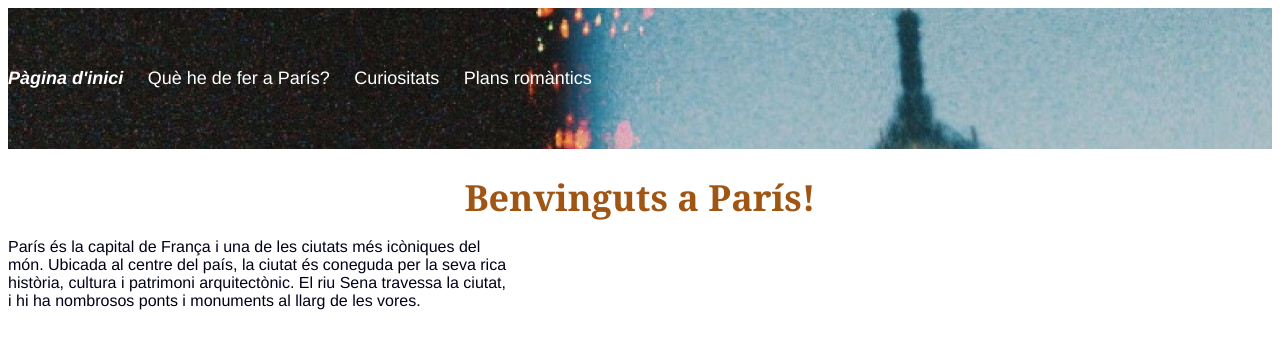
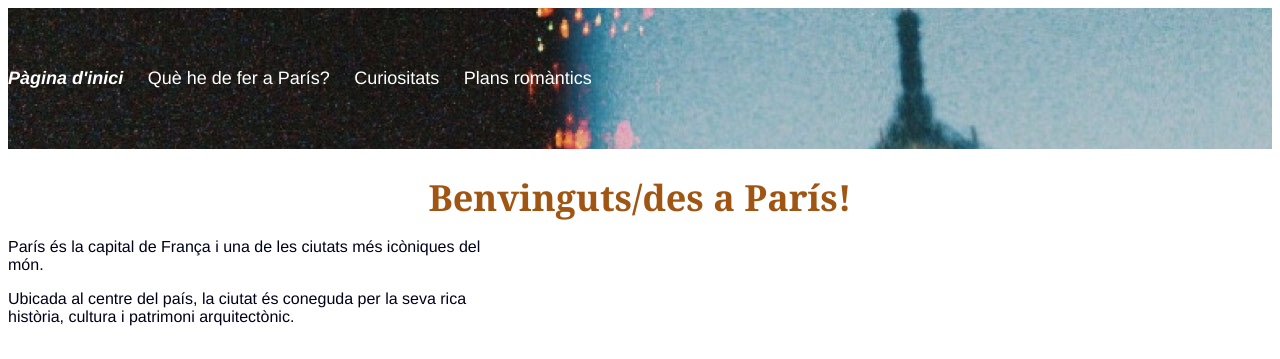
Before and after one commit to oriolbaron/PAC2_M4257_OriolBaronPla, a website built with Parcel: page index.html in a window 1280 px wide. Shown: the top 359 px of the page. Built offline with nearby package versions, Linux system fonts and the light colour scheme.

Commit message:
commit-021

```diff
--- a/index.html
+++ b/index.html
@@ -12,7 +12,7 @@
 	<header>
 		<header style="background-image: url('img/paris.jpg'); max-width:100%; padding-top: 60px; padding-bottom: 60px;">
 		<nav class="menu">
-			<ul style="list-style-type:none;" class="container-menu">
+			<ul style="list-style-type:none;text-align:center;" class="container-menu";>
 				<li><a class="active" href="index.html">Pàgina d'inici</a></li>
 				<li><a href="visites.html">Què he de fer a París?</a></li>
 				<li><a href="curiositats.html">Curiositats</a></li>
@@ -22,15 +22,15 @@
 	</header>
 
 	<main>
-		<h1>Benvinguts a París!</h1>
-		<p>París és la capital de França i una de les ciutats més icòniques del món. Ubicada al centre del país, la
-			ciutat és coneguda per la seva rica història, cultura i patrimoni arquitectònic. El riu Sena travessa la
-			ciutat, i hi ha nombrosos ponts i monuments al llarg de les vores.</p>
+		<h1>Benvinguts/des a París!</h1>
+		<p>París és la capital de França i una de les ciutats més icòniques del món.</p>
+		<p>Ubicada al centre del país, la ciutat és coneguda per la seva rica història, cultura i patrimoni arquitectònic.</p>
 		<br>
+
 		<br>
 		<div class="grid-container">
 			<div class="grid-item">
-				<img src="eiffel.jpg" width="300" height="300" alt="Torre Eiffel">
+				<img src="img/eiffel.jpg" width="300" height="300" alt="Torre Eiffel">
 				<a href="#">Visita la Torre Eiffel</a>
 			</div>
 			<div class="grid-item">
```
